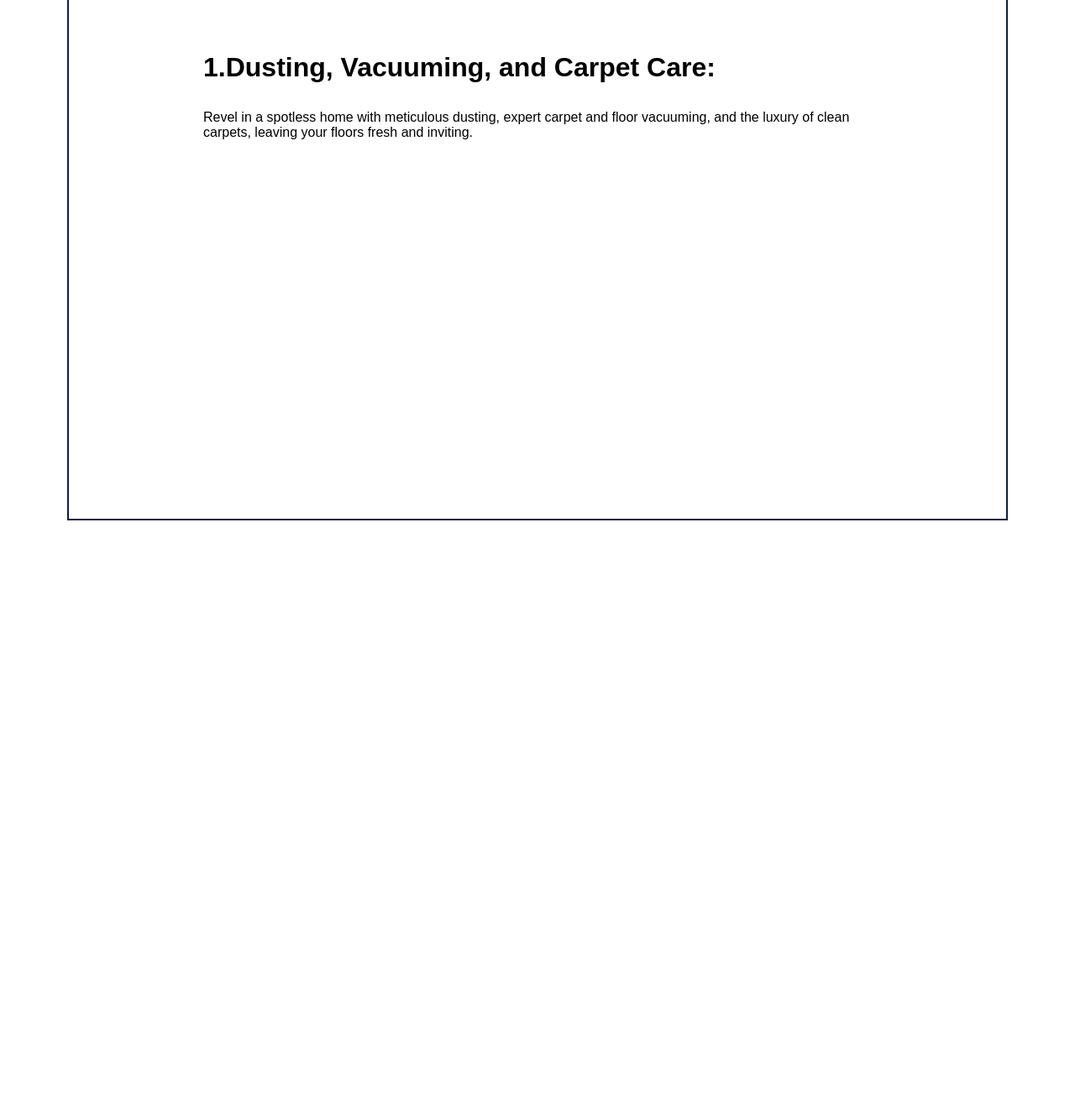
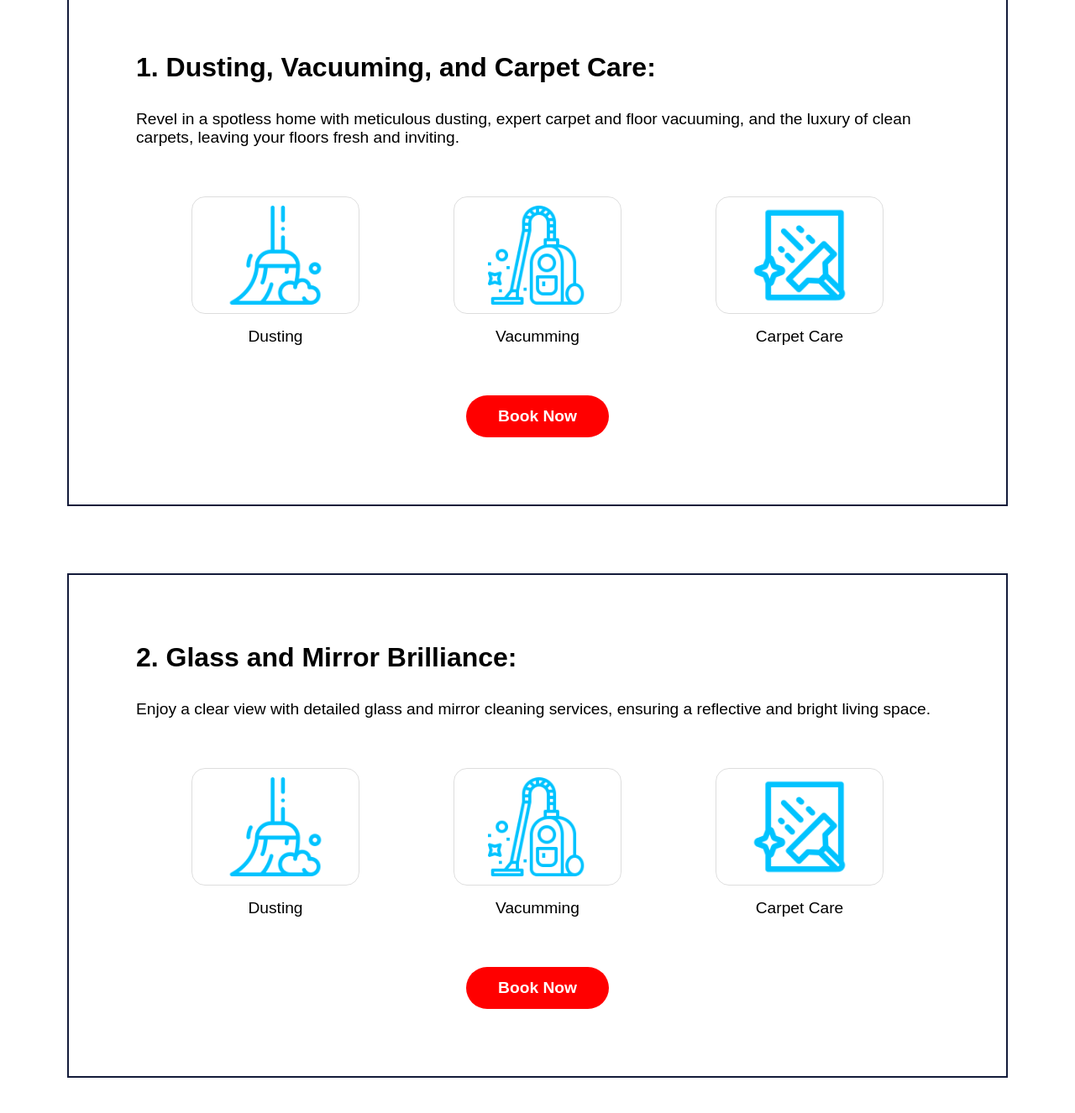
Before and after one commit to ArpanSankesh/Anthony-freelance-project-, a plain HTML site: page services.html in a window 1280 px wide. Shown: the part 500-1826 px from the top of the page at 84% size. Before the commit the page ends 1200 px from the top, so only its background shows below. Drawn offline with Linux system fonts and the light colour scheme.

Commit message:
service page

```diff
--- a/services.html
+++ b/services.html
@@ -43,8 +43,98 @@
 
       <section class="service">
         <div class="service-content">
-            <h4>1.Dusting, Vacuuming, and Carpet Care:</h4>
+            <h3>1. Dusting, Vacuuming, and Carpet Care:</h3>
             <p>Revel in a spotless home with meticulous dusting, expert carpet and floor vacuuming, and the luxury of clean carpets, leaving your floors fresh and inviting.</p>
+            <div class="service-container">
+                <div class="services">
+                    <img src="Asset/services/cleaning.png" alt="">
+                <h4>Dusting</h4>
+                </div>
+
+                    <div class="services">
+                        <img src="Asset/services/housekeeping.png" alt="">
+                    <h4>Vacumming</h4>
+                    </div>
+                    <div class="services">
+                        <img src="Asset/services/Carpet-care.png" alt="">
+                    <h4>Carpet Care</h4>
+                    </div>
+                </div>
+                <div class="service-btn-container">
+                    <button class="book-service-btn btn">Book Now</button>
+                </div>
+        </div>
+      </section>
+      <section class="service">
+        <div class="service-content">
+            <h3>2.	Glass and Mirror Brilliance:</h3>
+            <p>Enjoy a clear view with detailed glass and mirror cleaning services, ensuring a reflective and bright living space.</p>
+            <div class="service-container">
+                <div class="services">
+                    <img src="Asset/services/cleaning.png" alt="">
+                <h4>Dusting</h4>
+                </div>
+
+                    <div class="services">
+                        <img src="Asset/services/housekeeping.png" alt="">
+                    <h4>Vacumming</h4>
+                    </div>
+                    <div class="services">
+                        <img src="Asset/services/Carpet-care.png" alt="">
+                    <h4>Carpet Care</h4>
+                    </div>
+                </div>
+                <div class="service-btn-container">
+                    <button class="book-service-btn btn">Book Now</button>
+                </div>
+        </div>
+      </section>
+      <section class="service">
+        <div class="service-content">
+            <h3>3.	Bathroom and Kitchen Hygiene:</h3>
+            <p>From scrubbing toilets to cleaning kitchen surfaces, immersing yourself in a clean and refreshed bathtub, and ensuring a hygienic and sparkling environment.</p>
+            <div class="service-container">
+                <div class="services">
+                    <img src="Asset/services/cleaning.png" alt="">
+                <h4>Dusting</h4>
+                </div>
+
+                    <div class="services">
+                        <img src="Asset/services/housekeeping.png" alt="">
+                    <h4>Vacumming</h4>
+                    </div>
+                    <div class="services">
+                        <img src="Asset/services/Carpet-care.png" alt="">
+                    <h4>Carpet Care</h4>
+                    </div>
+                </div>
+                <div class="service-btn-container">
+                    <button class="book-service-btn btn">Book Now</button>
+                </div>
+        </div>
+      </section>
+      <section class="service">
+        <div class="service-content">
+            <h3>4.	Trash Disposal and Surface Sanitization:</h3>
+            <p>Bid farewell to waste concerns as we handle the disposal of trash and recyclables, coupled with surface sanitization for a germ-free home.</p>
+            <div class="service-container">
+                <div class="services">
+                    <img src="Asset/services/cleaning.png" alt="">
+                <h4>Dusting</h4>
+                </div>
+
+                    <div class="services">
+                        <img src="Asset/services/housekeeping.png" alt="">
+                    <h4>Vacumming</h4>
+                    </div>
+                    <div class="services">
+                        <img src="Asset/services/Carpet-care.png" alt="">
+                    <h4>Carpet Care</h4>
+                    </div>
+                </div>
+                <div class="service-btn-container">
+                    <button class="book-service-btn btn">Book Now</button>
+                </div>
         </div>
       </section>
     </div>
--- a/style.css
+++ b/style.css
@@ -760,20 +760,33 @@ footer {
 
 .service{
   width: 100%;
-  height: 100vh;
-  /* background-color: yellow; */
+  min-height: 80vh;
   padding: 5rem;
+}
+
+.service:nth-child(2n){
+  padding:  0 5rem;
 }
 .service-content{
   width: 100%;
   height: 100%;
   border: 2px solid var(--fontFade-color);
-  padding: 5rem 10rem;
+  padding: 5rem;
 }
-.service-content h4{
+.service-content h3{
   font-size: 2rem;
   margin-bottom: 2rem;
 }
+.service-content p{
+  font-size: 1.2rem;
+}
+.service-btn-container{
+  margin-top: 2rem;
+  width: 100%;
+  display: flex;
+  justify-content: center;
+}
+
 
 /* -------------------TABLET-------------------- */
 
```
